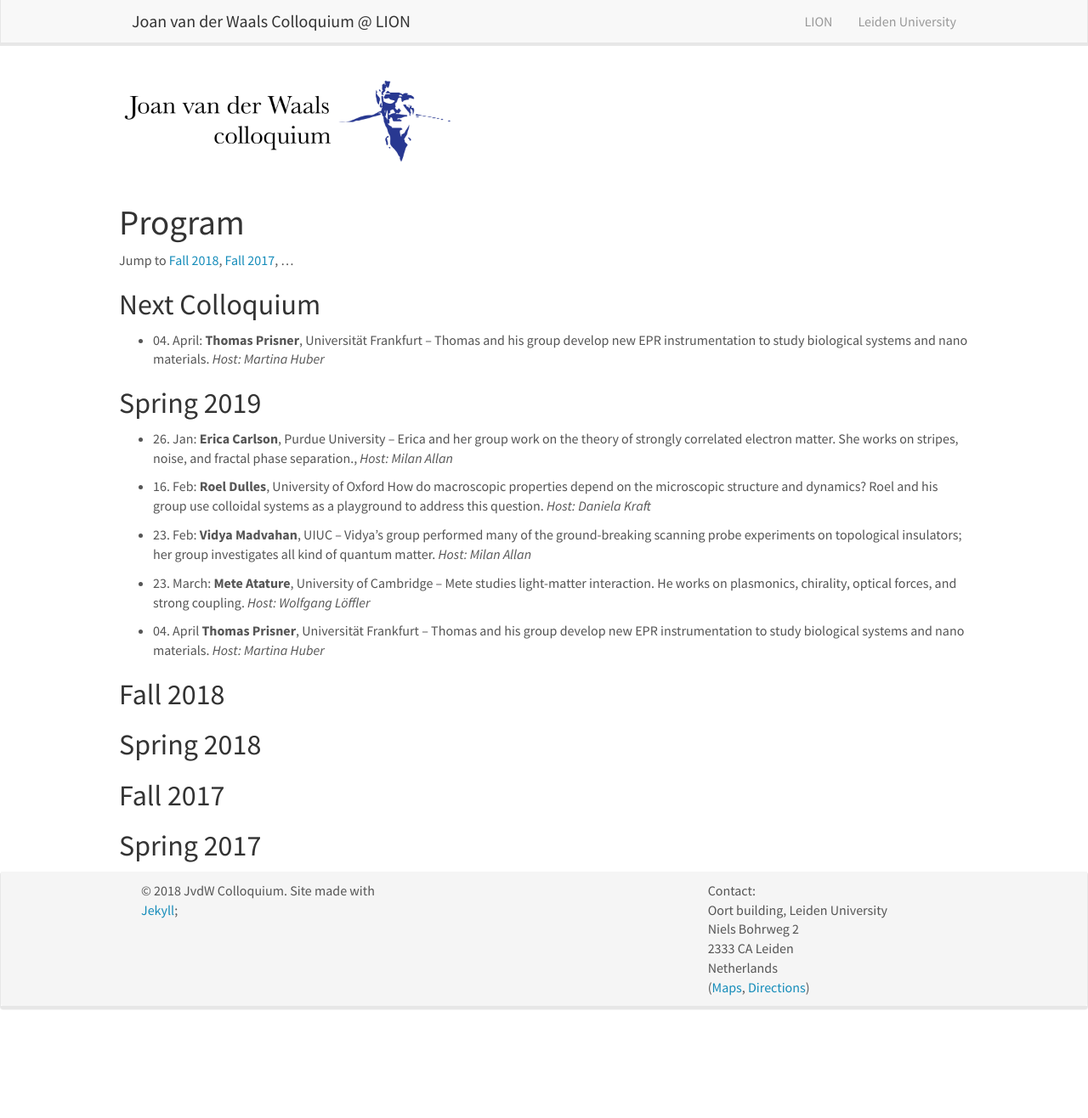
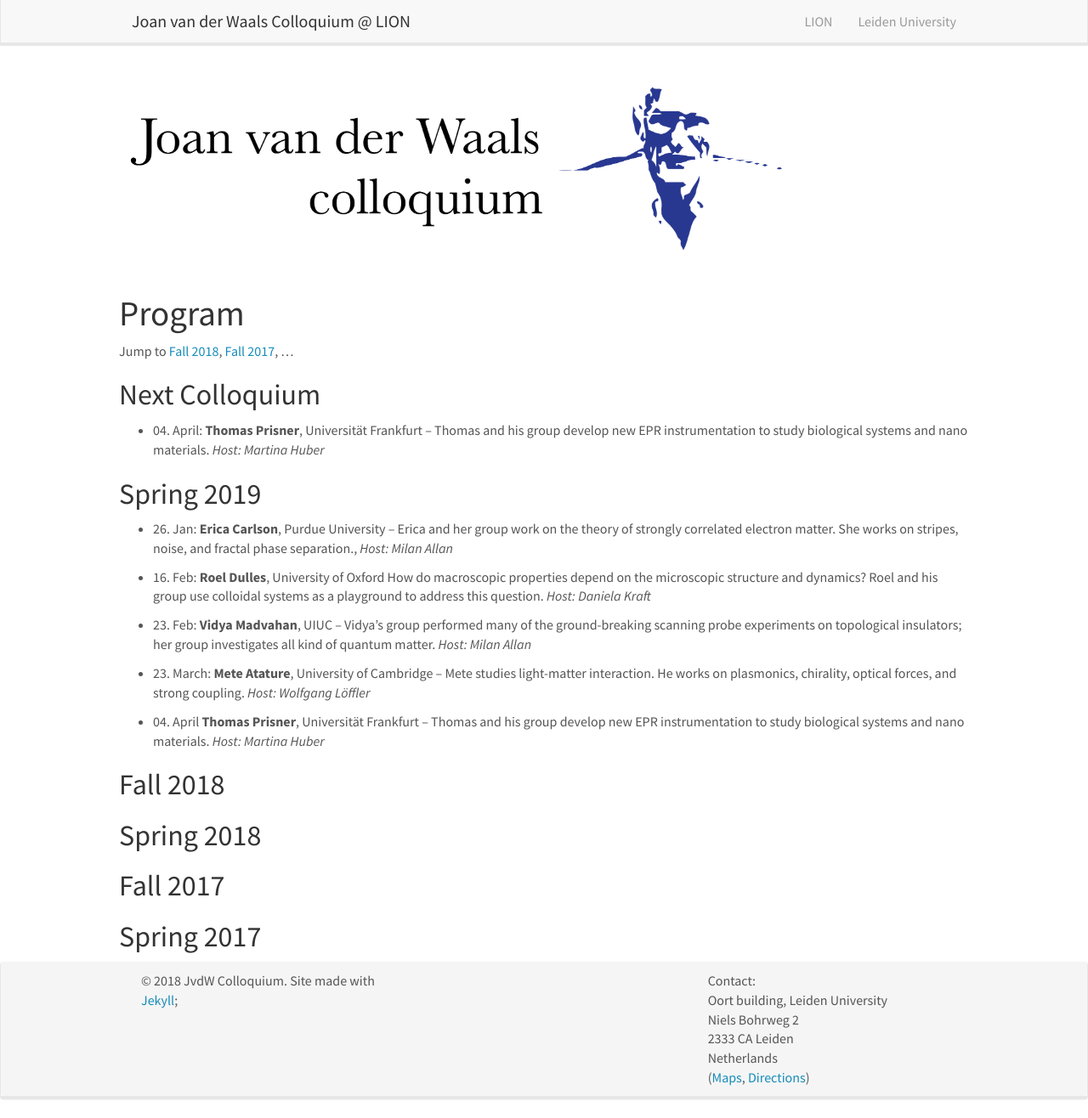
Before and after one commit to JvdWColloquium/JvdWColloquium.github.io, a Jekyll site: the page built from _pages/home.md, in a window 1280 px wide and 1316 px high. Shown: the whole window at 85% size. Built offline with Jekyll 4.4.1, drawn with Linux system fonts in a browser that asks for light colours; nearby versions of some CDN libraries.

Commit message:
Update home.md

```diff
--- a/_pages/home.md
+++ b/_pages/home.md
@@ -7,7 +7,7 @@
 ---
 
 
-<img src="/images/vdW_colloq_logo_i-01.png" width="400">
+<img src="/images/vdW_colloq_logo_i-01.png" width="800">
 
 
 # Program
```
